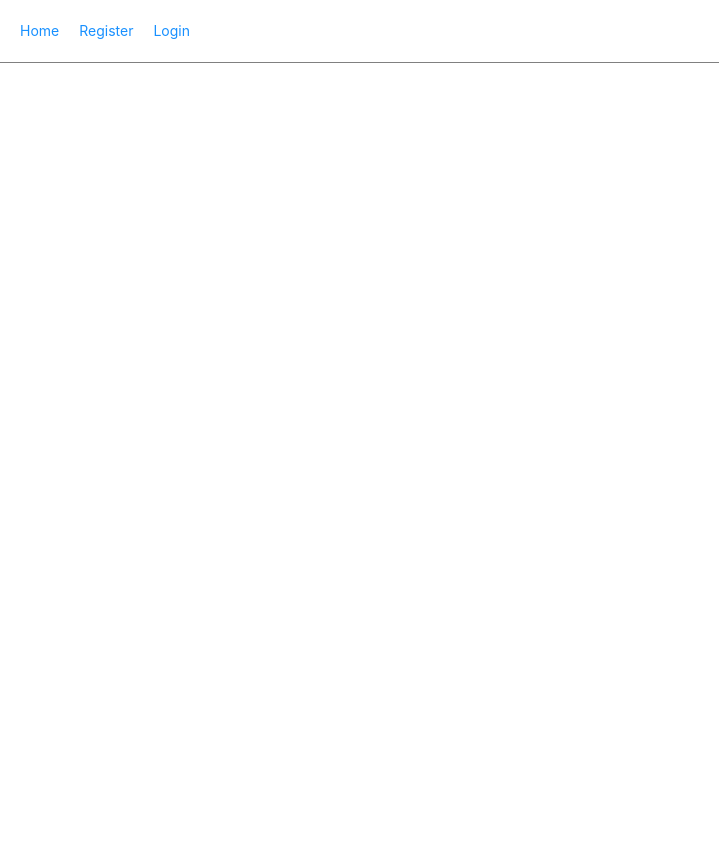
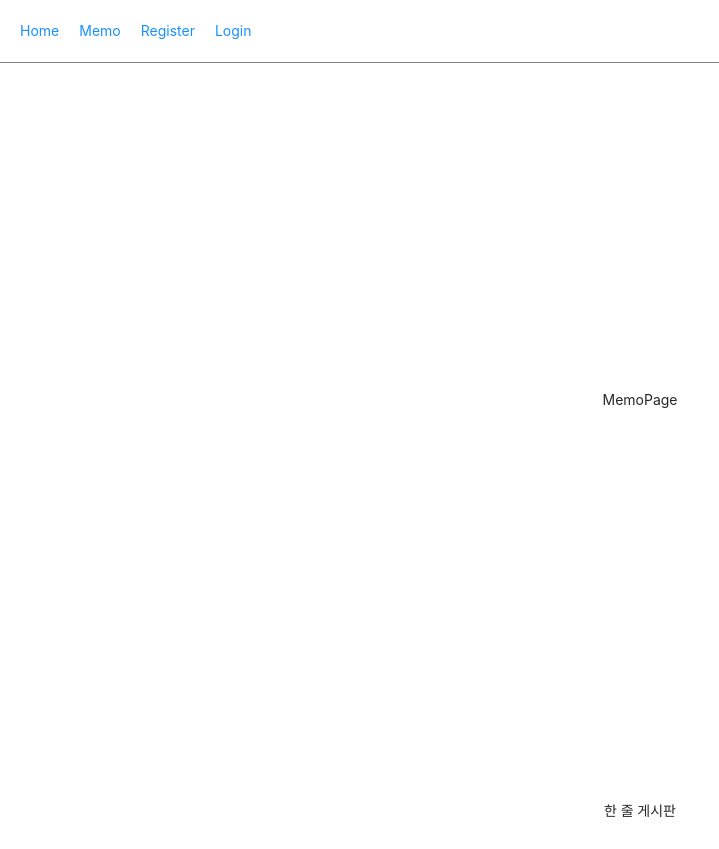
Before and after one commit to codekyz/node-with-react-memo, a React (Create React App) app in the folder client/: page /memo in a window 1280 px wide. Before the commit this address had no page. Shown: the whole page, without its empty margins (0-719 px from the left). Before the commit the page ends 800 px from the top, so only its background shows below. Built offline with nearby package versions, Linux system fonts and the light colour scheme; no server answers.

Commit message:
Memo page 추가

```diff
--- a/client/package.json
+++ b/client/package.json
@@ -26,6 +26,7 @@
     "test": "react-scripts test",
     "eject": "react-scripts eject"
   },
+  "proxy": "http://localhost:5000",
   "eslintConfig": {
     "extends": [
       "react-app",
--- a/client/src/App.js
+++ b/client/src/App.js
@@ -4,6 +4,8 @@ import LandingPage from "./components/pages/LandingPage/LandingPage";
 import LoginPage from "./components/pages/LoginPage/LoginPage";
 import Navbar from "./components/pages/NavBar/Navbar";
 import RegisterPage from "./components/pages/RegisterPage/RegisterPage";
+import Footer from "./components/pages/Footer/Footer";
+import MemoPage from "./components/pages/MemoPage/MemoPage";
 
 function App() {
   return (
@@ -13,7 +15,9 @@ function App() {
         <Route exact path="/" element={<LandingPage />} />
         <Route path="/login" element={<LoginPage />} />
         <Route path="/register" element={<RegisterPage />} />
+        <Route path="/memo" element={<MemoPage />} />
       </Routes>
+      <Footer />
     </BrowserRouter>
   );
 }
--- a/client/src/components/pages/Footer/Footer.js
+++ b/client/src/components/pages/Footer/Footer.js
@@ -1,7 +1,11 @@
 import React from "react";
 
 function Footer() {
-  return <div>Footer</div>;
+  return (
+    <div style={{ textAlign: "center", paddingBottom: 20 }}>
+      <h4>한 줄 게시판</h4>
+    </div>
+  );
 }
 
 export default Footer;
--- /dev/null
+++ b/client/src/components/pages/MemoPage/MemoPage.js
@@ -0,0 +1,20 @@
+import React from "react";
+import Auth from "../../../hoc/auth";
+
+function MemoPage() {
+  return (
+    <div
+      style={{
+        display: "flex",
+        justifyContent: "center",
+        alignItems: "center",
+        width: "100%",
+        height: "100vh",
+      }}
+    >
+      MemoPage
+    </div>
+  );
+}
+
+export default Auth(MemoPage, true);
--- a/client/src/components/pages/NavBar/Navbar.js
+++ b/client/src/components/pages/NavBar/Navbar.js
@@ -15,6 +15,9 @@ function Navbar() {
         <Link style={{ marginRight: 20 }} to="/">
           Home
         </Link>
+        <Link style={{ marginRight: 20 }} to="/memo">
+          Memo
+        </Link>
         <Link style={{ marginRight: 20 }} to="/register">
           Register
         </Link>
```
Also changed, not shown: package.json (+4 -4 lines).
